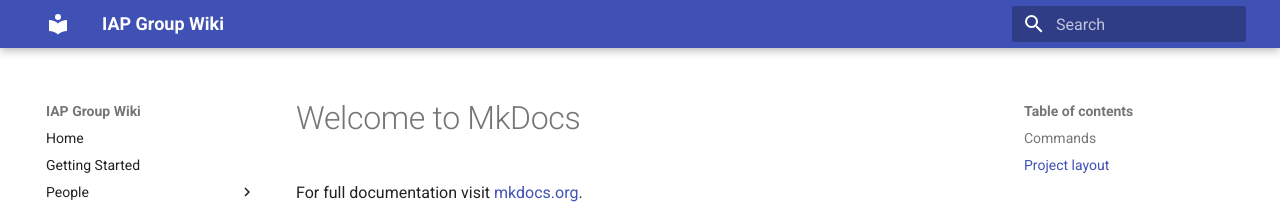
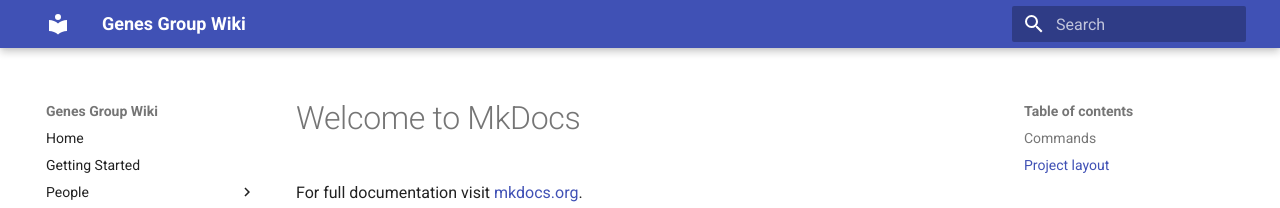
Before and after one commit to Nico0oblr/genes-wiki, an MkDocs documentation site: the page built from docs/index.md, in a window 1280 px wide. Shown: the top 208 px of the page. Built offline with MkDocs 1.6.1 and Material for MkDocs 9.7.7, drawn with Linux system fonts in a browser that asks for light colours.

Commit message:
rename wiki

```diff
--- a/mkdocs.yml
+++ b/mkdocs.yml
@@ -1,4 +1,4 @@
-site_name: IAP Group Wiki
+site_name: Genes Group Wiki
 theme:
   name: material
 
```
